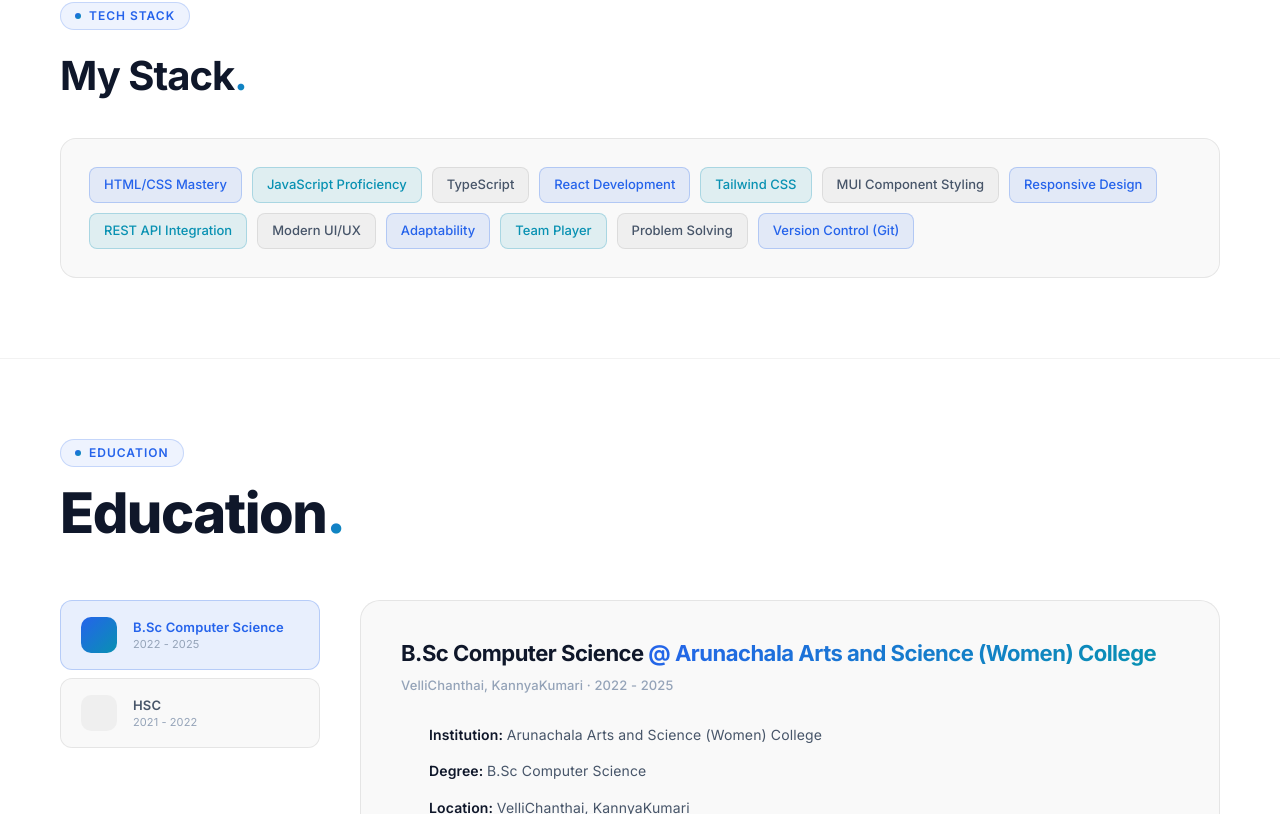
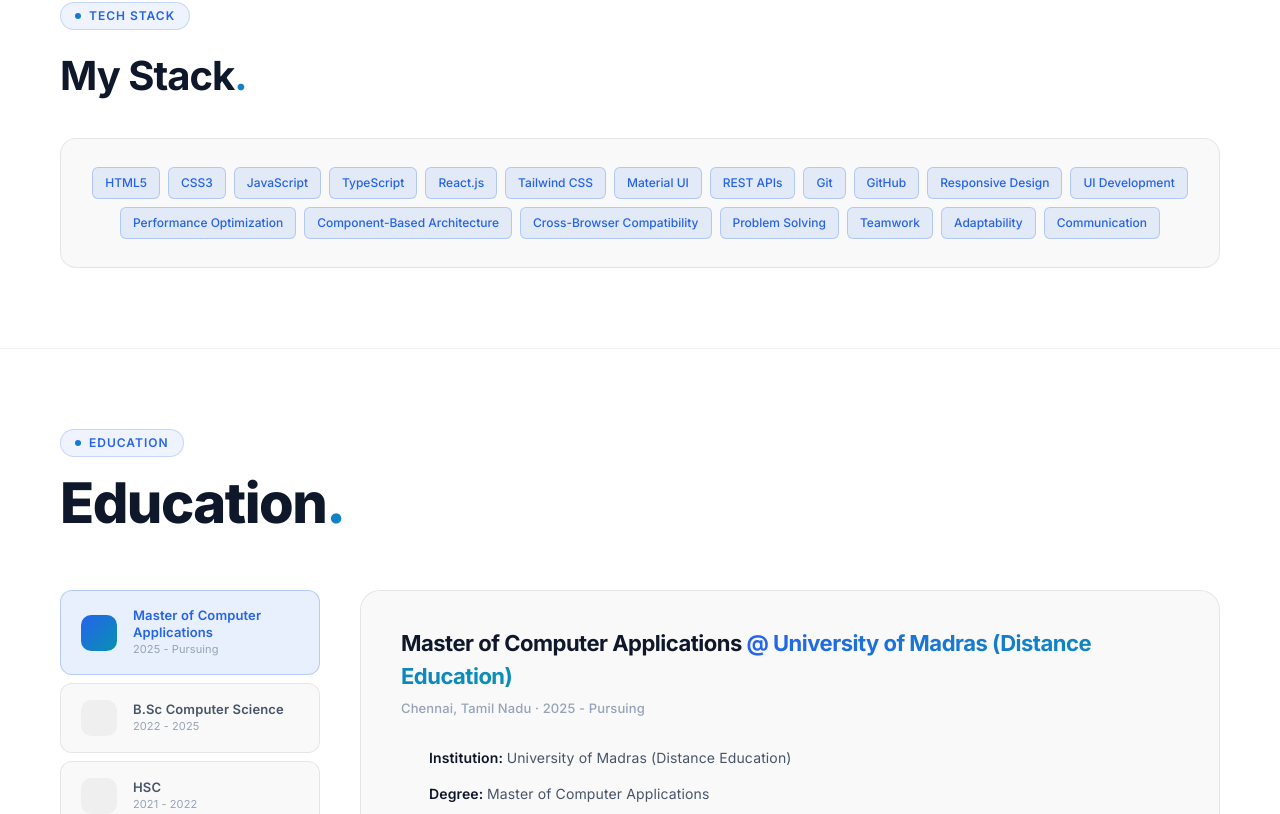
Before and after one commit to Azhaguroobika-roobi/portfolio, a React (Create React App) app: page / in a window 1280 px wide. Shown: the part 1246-2060 px from the top of the page. Built offline with nearby package versions, Linux system fonts and the light colour scheme; some icons are missing.

Commit message:
projects added

```diff
--- a/src/components/about.js
+++ b/src/components/about.js
@@ -22,10 +22,11 @@ const SectionLabel = ({ children }) => (
 
 function About() {
     const skills = [
-        "HTML/CSS Mastery", "JavaScript Proficiency", "TypeScript",
-        "React Development", "Tailwind CSS", "MUI Component Styling",
-        "Responsive Design", "REST API Integration", "Modern UI/UX",
-        "Adaptability", "Team Player", "Problem Solving", "Version Control (Git)",
+        "HTML5", "CSS3", "JavaScript", "TypeScript",
+        "React.js", "Tailwind CSS", "Material UI", "REST APIs",
+        "Git", "GitHub", "Responsive Design", "UI Development",
+        "Performance Optimization", "Component-Based Architecture", "Cross-Browser Compatibility",
+        "Problem Solving", "Teamwork", "Adaptability", "Communication"
     ];
 
     return (
@@ -81,22 +82,20 @@ function About() {
                     <Box sx={{
                         backgroundColor: 'var(--bg-card)',
                         border: '1px solid var(--border-card)',
-                        borderRadius: '16px', padding: '28px',
-                        display: 'flex', flexWrap: 'wrap', gap: '10px',
+                        borderRadius: '16px', padding: { xs: '20px', md: '28px' },
+                        display: 'flex', flexWrap: 'wrap', gap: '8px',
+                        justifyContent: 'center',
                     }}>
                         {skills.map((skill, index) => (
                             <Chip key={index} label={skill} sx={{
-                                fontFamily: "'Inter', sans-serif", fontSize: '13px', fontWeight: 500,
-                                backgroundColor: index % 3 === 0 ? 'var(--accent-primary-10)'
-                                    : index % 3 === 1 ? 'var(--accent-secondary-10)' : 'var(--bg-card-2)',
-                                color: index % 3 === 0 ? 'var(--accent-primary)'
-                                    : index % 3 === 1 ? 'var(--accent-secondary)' : 'var(--text-secondary)',
-                                border: index % 3 === 0 ? '1px solid var(--accent-primary-25)'
-                                    : index % 3 === 1 ? '1px solid var(--accent-secondary-25)' : '1px solid var(--border-subtle)',
-                                borderRadius: '8px', height: '36px',
+                                fontFamily: "'Inter', sans-serif", fontSize: '12px', fontWeight: 500,
+                                backgroundColor: 'var(--accent-primary-10)',
+                                color: 'var(--accent-primary)',
+                                border: '1px solid var(--accent-primary-25)',
+                                borderRadius: '6px', height: '32px',
                                 transition: 'all 0.2s ease',
                                 '&:hover': { transform: 'translateY(-2px)', boxShadow: '0 4px 12px rgba(0,0,0,0.2)' },
-                                '& .MuiChip-label': { padding: '0 14px' }
+                                '& .MuiChip-label': { padding: '0 12px' }
                             }} />
                         ))}
                     </Box>
--- a/src/components/education.js
+++ b/src/components/education.js
@@ -23,6 +23,13 @@ const SectionLabel = ({ children }) => (
 
 function Education() {
     const educations = [
+        {
+            institution: 'University of Madras (Distance Education)',
+            location: 'Chennai, Tamil Nadu',
+            degree: 'Master of Computer Applications',
+            percentage: 'Pursuing',
+            year: '2025 - Pursuing',
+        },
         {
             institution: 'Arunachala Arts and Science (Women) College',
             location: 'VelliChanthai, KannyaKumari',
--- a/src/components/home.js
+++ b/src/components/home.js
@@ -129,7 +129,7 @@ function Home() {
 
                     {/* Tech pills */}
                     <Box sx={{ display: 'flex', flexWrap: 'wrap', gap: 1, marginBottom: '36px' }}>
-                        {['React', 'TypeScript', 'JavaScript', 'Tailwind CSS', 'MUI', 'Git'].map((tech) => (
+                        {['React', 'TypeScript', 'JavaScript', 'Tailwind CSS', 'Material UI', 'Git'].map((tech) => (
                             <Chip key={tech} label={tech} size="small" sx={{
                                 fontFamily: "'Inter', sans-serif",
                                 fontSize: '12px', fontWeight: 500,
--- a/src/components/projects.js
+++ b/src/components/projects.js
@@ -23,8 +23,18 @@ const SectionLabel = ({ children }) => (
 function Projects() {
     const projects = [
         {
+            title: 'Rangero', subtitle: 'SDS Management Platform',
+            technologies: ['React', 'TypeScript', 'Tailwind CSS', 'JavaScript', 'REST API'],
+            bullets: [
+                'Workeded on both the Admin Dashboard and Customer Website for the Rangero SDS management platform.',
+                'Built responsive, reusable UI components and integrated REST APIs to deliver a seamless user experience.',
+                'Implemented admin modules for managing Safety Data Sheets (SDS), users, content, and platform operations.',
+                'Optimized application performance, responsiveness, and accessibility across desktop and mobile devices.',
+            ]
+        },
+        {
             title: 'emHealth', subtitle: 'Healthcare Backoffice Portal',
-            technologies: ['React', 'MUI', 'JavaScript', 'CSS'],
+            technologies: ['React', 'Material UI', 'JavaScript', 'CSS'],
             bullets: [
                 'Built a back-office healthcare portal to efficiently manage and optimize lab appointment workflows.',
                 'Implemented real-time tracking and analytics to monitor appointments and improve operational decision-making.',
@@ -42,7 +52,7 @@ function Projects() {
         },
         {
             title: 'Portfolio Website', subtitle: 'Personal Portfolio',
-            technologies: ['React', 'MUI', 'JavaScript'],
+            technologies: ['React', 'Material UI', 'JavaScript'],
             bullets: [
                 'Built a fully responsive personal portfolio website using React and MUI.',
                 'Showcased skills, projects, and contact information with modern UI design.',
```
